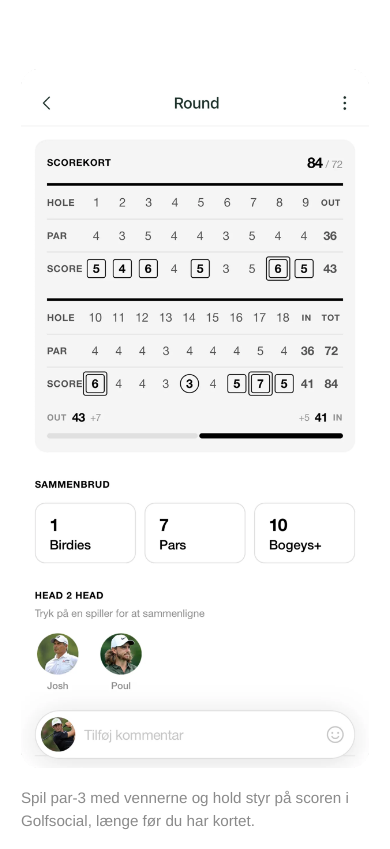
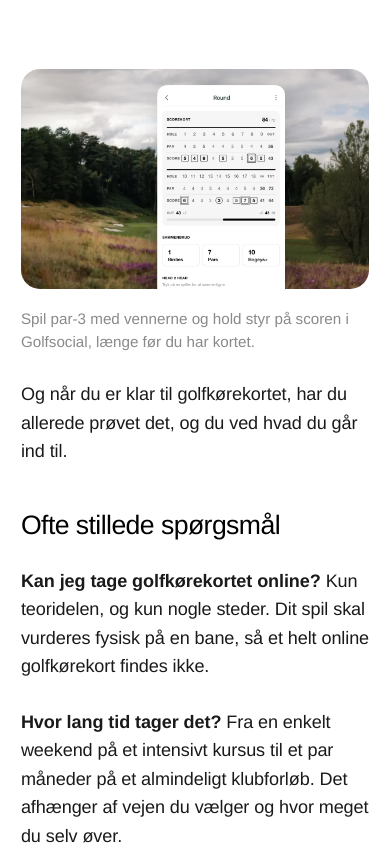
Before and after one commit to msamucha/gs-web, a plain HTML site: page golfkoerekort.html in a window 390 px wide. Shown: the part 6933-7782 px from the top of the page. Drawn offline with Linux system fonts and the light colour scheme.

Commit message:
golfkørekort: second figure now a phone-on-photo composite to match the first image
Co-Authored-By: Claude Opus 4.8 (1M context) <noreply@anthropic.com>

```diff
--- a/golfkoerekort.html
+++ b/golfkoerekort.html
@@ -200,7 +200,7 @@
       <p data-da="Du behøver faktisk ikke vente på golfkørekortet for at komme i gang. Du kan spille par-3- og pay-and-play-baner helt uden golfkørekort, uden handicap og uden medlemskab. Du betaler en greenfee pr. runde, typisk omkring 100 til 200 kroner for 6 eller 9 huller, og udstyr kan oftest lejes på stedet. Par-3-baner med korte huller er lavet til nybegyndere, så det er den perfekte måde at prøve kræfter med golf, dig og vennerne, før du binder dig til noget.">You do not actually have to wait for the golfkørekort to get started. You can play par-3 and pay-and-play courses with no golfkørekort, no handicap, and no membership at all. You pay a green fee per round, typically around 100 to 200 kroner for 6 or 9 holes, and gear can usually be rented on site. Par-3 courses with short holes are made for beginners, so it is the perfect way to try golf, you and your friends, before you commit to anything.</p>
       <p><span data-da="Du finder pay-and-play-baner og booker tider på">You can find pay-and-play courses and book tee times on</span> <a href="https://www.bookgolf.dk/" target="_blank" rel="noopener" data-da="bookgolf.dk">bookgolf.dk</a><span data-da=", Dansk Golf Unions egen platform, hvor du kan booke uden at være medlem noget sted. Vil du læse mere om at spille uden kort, har">, the Danish Golf Union&rsquo;s own platform where you can book without being a member anywhere. If you want to read more about playing without a card,</span> <a href="https://www.golfstart.dk/golf-for-begyndere/kom-i-gang-med-pay-play/" target="_blank" rel="noopener" data-da="Golfstart.dk en god begynderguide">Golfstart.dk has a good beginner guide</a><span data-da=". Det er den samme idé som at">. It is the same idea as</span> <a href="golf-uden-medlemskab.html" data-da="spille golf uden medlemskab">playing golf without a membership</a><span data-da=".">.</span></p>
       <figure class="bleed">
-        <img src="images/inside-round.webp" alt="A round being scored in Golfsocial" />
+        <img src="images/golfkoerekort-inside.webp" alt="A Golfsocial round scorecard on a phone, floating over a moody Danish golf course" />
         <figcaption data-da="Spil par-3 med vennerne og hold styr på scoren i Golfsocial, længe før du har kortet.">Play par-3 with friends and keep score in Golfsocial, long before you have the card.</figcaption>
       </figure>
       <p data-da="Og når du er klar til golfkørekortet, har du allerede prøvet det, og du ved hvad du går ind til.">And when you are ready for the golfkørekort, you have already tried it, and you know what you are getting into.</p>
```
Also changed, not shown: images/golfkoerekort-inside.webp (added).
